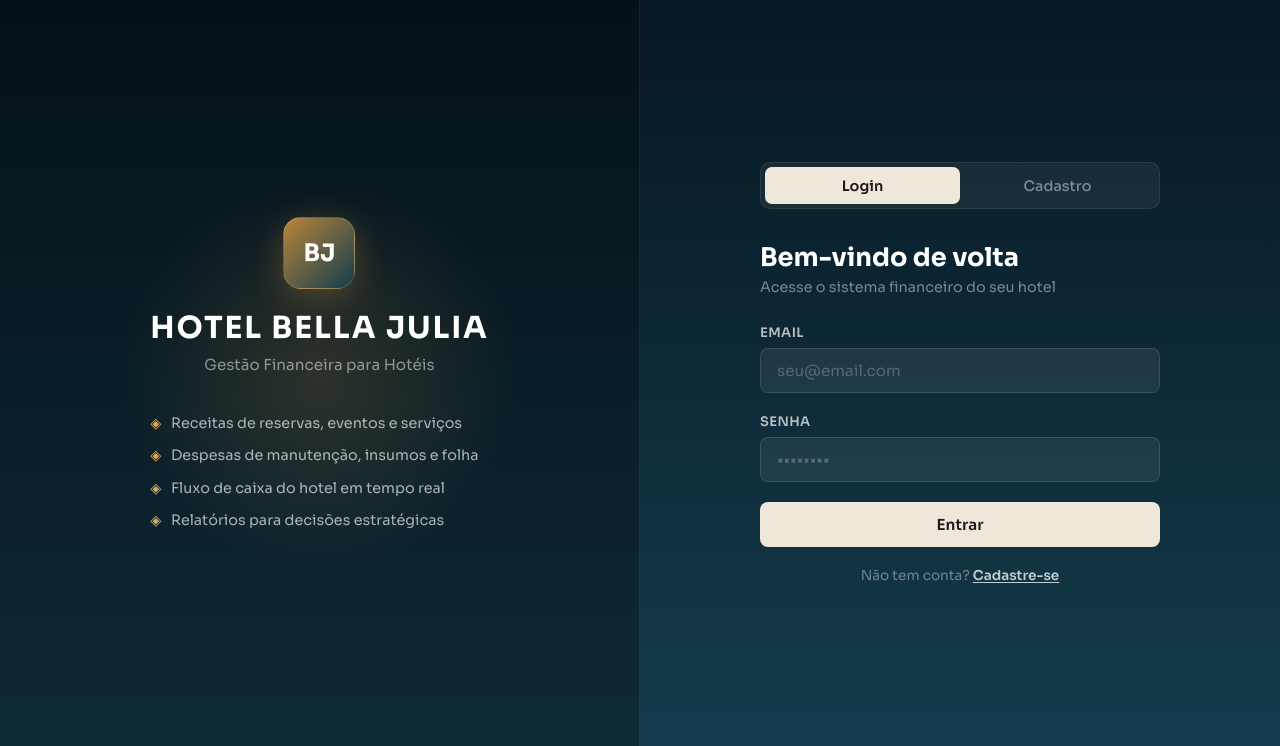
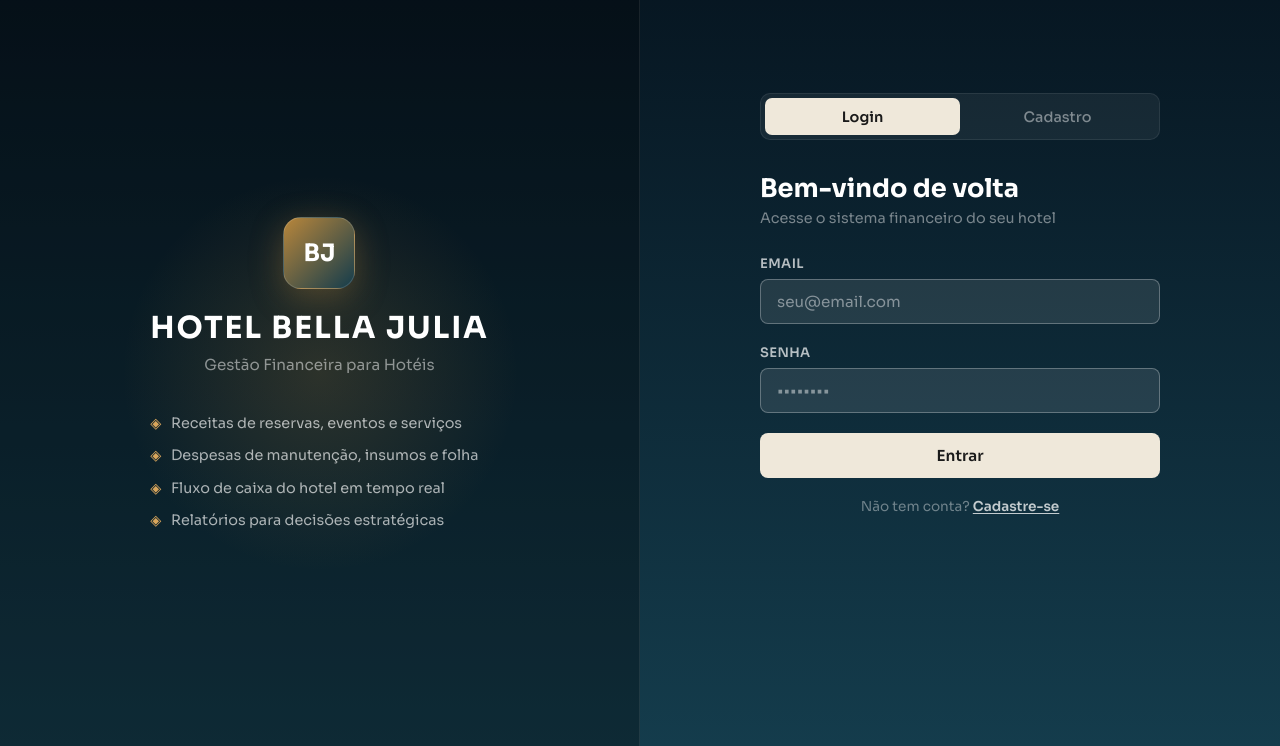
Before and after one commit to nnegherbon/Monify, a web app: page /index.html in a window 1280 px wide. Shown: the part 56-802 px from the top of the page. Run offline with its HTML, style and script files only (its server is not run), Linux system fonts and the light colour scheme; data that the repository does not hold is empty.

Commit message:
Correções de estilo

```diff
--- a/Monify/src/main/java/com/monify/service/TransactionService.java
+++ b/Monify/src/main/java/com/monify/service/TransactionService.java
@@ -211,7 +211,7 @@ public class TransactionService {
                 .installmentTotalAmount(transaction.getInstallmentTotalAmount() != null
                         ? transaction.getInstallmentTotalAmount()
                         : transaction.getAmount())
-                .originName(account != null ? account.getName() : card != null ? card.getName() : "Nao informado")
+                .originName(account != null ? account.getName() : card != null ? card.getName() : "Não informado")
                 .originDescription(originDescription(account, card))
                 .categoryId(transaction.getCategory().getId())
                 .categoryName(transaction.getCategory().getName())
@@ -493,9 +493,9 @@ public class TransactionService {
             return account.getType().getDisplayName() + " - " + account.getName();
         }
         if (card != null) {
-            return "Cartao de credito - " + card.getName() + " final " + card.getLastFour();
+            return "Cartão de crédito - " + card.getName() + " final " + card.getLastFour();
         }
-        return "Origem nao informada";
+        return "Origem não informada";
     }
 
     private List<TransactionDTO> toDTOList(List<Transaction> transactions) {
--- a/Monify/src/main/resources/application.properties
+++ b/Monify/src/main/resources/application.properties
@@ -30,3 +30,9 @@ spring.application.name=MONIFY - Sistema de Organização Financeira
 # Jackson Configuration
 spring.jackson.serialization.write-dates-as-timestamps=false
 spring.jackson.time-zone=America/Sao_Paulo
+
+# Arquivos estaticos (index.html, app.js, styles.css): o navegador sempre
+# revalida com o servidor (resposta 304 quando nada mudou). Sem isso, depois de
+# um deploy o navegador continuava usando o index.html antigo, que aponta para
+# o app.js antigo.
+spring.web.resources.cache.cachecontrol.no-cache=true
--- a/Monify/src/main/resources/static/app.js
+++ b/Monify/src/main/resources/static/app.js
@@ -98,10 +98,21 @@ function updateLimEmptyMsg() {
 }
 
 // ===== AUTH =====
+/** Desabilita o botao de envio e troca o texto enquanto a requisicao roda. */
+function setSubmitting(form, busyLabel) {
+    const button = form && form.querySelector('button[type="submit"]');
+    if (!button) return () => {};
+    const label = button.textContent;
+    button.disabled = true;
+    button.textContent = busyLabel;
+    return () => { button.disabled = false; button.textContent = label; };
+}
+
 async function handleLogin(e) {
     e.preventDefault();
     const email = document.getElementById('login-email').value;
     const password = document.getElementById('login-password').value;
+    const done = setSubmitting(e.target, 'Entrando...');
     try {
         const res = await fetch(`${API_BASE_URL}/users/login`, {
             method:'POST', headers:{'Content-Type':'application/json'},
@@ -116,6 +127,7 @@ async function handleLogin(e) {
             loadDashboard({ skipFetch: true });
         } else alert('Erro: ' + data.error);
     } catch { alert('Não foi possível fazer login. Verifique sua conexão e tente novamente.'); }
+    finally { done(); }
 }
 
 async function handleRegister(e) {
@@ -123,6 +135,7 @@ async function handleRegister(e) {
     const name = document.getElementById('register-name').value;
     const email = document.getElementById('register-email').value;
     const password = document.getElementById('register-password').value;
+    const done = setSubmitting(e.target, 'Criando conta...');
     try {
         const res = await fetch(`${API_BASE_URL}/users/register`, {
             method:'POST', headers:{'Content-Type':'application/json'},
@@ -135,6 +148,7 @@ async function handleRegister(e) {
             document.getElementById('login-email').value = email;
         } else alert('Erro: ' + data.error);
     } catch { alert('Erro ao cadastrar'); }
+    finally { done(); }
 }
 
 function logout(options = {}) {
@@ -627,6 +641,7 @@ async function handleAddAccount(e) {
         });
         if (!res.ok) throw await res.json();
         e.target.reset();
+        alert('Conta adicionada.');
         await fetchAccounts();
         renderAccountsCard();
         renderAccountsModalList();
@@ -671,6 +686,7 @@ async function handleAddCard(e) {
         });
         if (!res.ok) throw await res.json();
         e.target.reset();
+        alert('Cartão adicionado.');
         await fetchCreditCards();
         renderCardsCard();
         renderCardsModalList();
@@ -908,17 +924,19 @@ function renderGastosCard() {
     const groups = {};
     expenses.forEach(t => {
         const k = t.categoryName || 'Outros';
-        if (!groups[k]) groups[k] = { icon: t.categoryIcon || '📦', total: 0 };
+        if (!groups[k]) groups[k] = { icon: t.categoryIcon || '📦', color: t.categoryColor || '', total: 0 };
         groups[k].total += t.amount;
     });
     const sorted = Object.entries(groups).sort((a,b) => b[1].total - a[1].total);
     const total = sorted.reduce((a,[,g]) => a + g.total, 0);
-    const colors = ['#EFB4B4','#B8863B','#C1D8C0','#f59e0b','#D9A65C','#C0392B','#BEBEBE','#1F9E6D'];
+    // Mesma cor da categoria em todas as telas (antes a cor dependia da posicao no ranking).
+    const fallback = ['#EFB4B4','#B8863B','#C1D8C0','#f59e0b','#D9A65C','#C0392B','#BEBEBE','#1F9E6D'];
+    const colors = sorted.map(([, g], i) => g.color || fallback[i % fallback.length]);
 
     listEl.innerHTML = sorted.slice(0,5).map(([name, g], i) => {
         const pct = formatNumber((g.total/total)*100, 1);
         return `<div class="gastos-item">
-            <div class="gastos-item-icon" style="background:${colors[i]||'#888'}">${g.icon}</div>
+            <div class="gastos-item-icon" style="background:${escapeHtml(colors[i] || '#888')}">${g.icon}</div>
             <div class="gastos-item-name">${name}</div>
             <div class="gastos-item-pct">${pct}%</div>
         </div>`;
@@ -1050,8 +1068,8 @@ function openEditTransaction(id) {
     const isInstallment = Number(transaction.installmentCount || 1) > 1;
     document.getElementById('q-card-payment-mode').value = isInstallment ? 'INSTALLMENT' : 'ONE_TIME';
     document.getElementById('q-installment-count').value = isInstallment ? Number(transaction.installmentCount) : 2;
+    setInstallmentEditLock(isInstallment, transaction);
     syncInstallmentControls();
-    setInstallmentEditLock(isInstallment, transaction);
     document.getElementById('modal-title').textContent = 'Editar Lançamento';
     const form = document.getElementById('quick-modal').querySelector('form');
     if (form) form.dataset.mode = 'edit';
@@ -1449,7 +1467,8 @@ function toggleLancSummary() {
     const isHidden = expanded.style.display === 'none' || !expanded.style.display;
     collapsed.style.display = isHidden ? 'none' : 'block';
     expanded.style.display = isHidden ? 'block' : 'none';
-    btn.textContent = isHidden ? '−' : '+';
+    btn.textContent = isHidden ? 'Ocultar resumo ▴' : 'Ver resumo ▾';
+    btn.setAttribute('aria-expanded', String(isHidden));
 }
 
 function clearLancFilters() {
--- a/Monify/src/main/resources/static/index.html
+++ b/Monify/src/main/resources/static/index.html
@@ -3,12 +3,14 @@
 <head>
     <meta charset="UTF-8">
     <meta name="viewport" content="width=device-width, initial-scale=1.0">
+    <!-- O site ja tem tema escuro: impede extensoes como o Dark Reader de inverter as cores -->
+    <meta name="darkreader-lock">
     <title>Hotel Bella Julia - Gestão Financeira</title>
     <link rel="preconnect" href="https://fonts.googleapis.com">
     <link rel="preconnect" href="https://fonts.gstatic.com" crossorigin>
     <link href="https://fonts.googleapis.com/css2?family=Sora:wght@300;400;500;600;700&display=swap" rel="stylesheet">
     <script src="https://cdn.jsdelivr.net/npm/chart.js"></script>
-    <link rel="stylesheet" href="styles.css?v=20261120-1">
+    <link rel="stylesheet" href="styles.css?v=20261120-3">
 </head>
 <body>
 
@@ -121,7 +123,7 @@
                     <span class="stat-label">Despesas do hotel no mês atual</span>
                     <span class="stat-value expense" id="hero-expense">R$ 0,00</span>
                 </div>
-                <div class="hero-chart-icon">📊</div>
+                <button class="hero-chart-icon" type="button" onclick="showSection('relatorios',{target:document.querySelectorAll('.nav-btn')[2]})" title="Ver relatórios" aria-label="Ver relatórios">📊</button>
             </div>
             <div class="hero-quick">
                 <span class="quick-label">Acesso rápido</span>
@@ -309,7 +311,7 @@
                     <div class="lanc-footer-row"><span>previsto</span><span>0,00</span></div>
                 </div>
                 <div class="lanc-footer-btns">
-                    <button class="toggle-summary-btn" onclick="toggleLancSummary()" id="summary-toggle-btn">+</button>
+                    <button class="toggle-summary-btn" onclick="toggleLancSummary()" id="summary-toggle-btn" aria-expanded="false">Ver resumo ▾</button>
                 </div>
             </div>
         </div>
@@ -568,7 +570,7 @@
     <div class="modal-box report-filter-modal">
         <div class="modal-header">
             <h3>Filtrar relatórios</h3>
-            <button class="modal-close" onclick="closeReportFiltersModal()" type="button">x</button>
+            <button class="modal-close" onclick="closeReportFiltersModal()" type="button" aria-label="Fechar">✕</button>
         </div>
         <div class="report-filter-section">
             <span class="report-filter-title">Tipos</span>
@@ -595,7 +597,7 @@
     <div class="modal-box">
         <div class="modal-header">
             <h3>Gerenciar Contas do Hotel</h3>
-            <button class="modal-close" onclick="closeAccountsModal()">x</button>
+            <button class="modal-close" onclick="closeAccountsModal()" type="button" aria-label="Fechar">✕</button>
         </div>
         <form onsubmit="handleAddAccount(event)">
             <div class="form-group">
@@ -628,7 +630,7 @@
     <div class="modal-box">
         <div class="modal-header">
             <h3>Adicionar Cartão Corporativo</h3>
-            <button class="modal-close" onclick="closeCardsModal()">x</button>
+            <button class="modal-close" onclick="closeCardsModal()" type="button" aria-label="Fechar">✕</button>
         </div>
         <form onsubmit="handleAddCard(event)">
             <div class="form-group">
@@ -665,7 +667,7 @@
     <div class="modal-box">
         <div class="modal-header">
             <h3>Configurações</h3>
-            <button class="modal-close" onclick="closeProfileModal()">x</button>
+            <button class="modal-close" onclick="closeProfileModal()" type="button" aria-label="Fechar">✕</button>
         </div>
         <form onsubmit="handleProfileUpdate(event)">
             <div class="form-group">
@@ -688,7 +690,7 @@
     </div>
 </div>
 
-<script src="ui-shim.js?v=20261120-1"></script>
-<script src="app.js?v=20261120-1"></script>
+<script src="ui-shim.js?v=20261120-3"></script>
+<script src="app.js?v=20261120-3"></script>
 </body>
 </html>
--- a/Monify/src/main/resources/static/styles.css
+++ b/Monify/src/main/resources/static/styles.css
@@ -133,7 +133,8 @@ body {
 .brand-features li { color:rgba(255,255,255,0.65); font-size:0.9rem; display:flex; align-items:center; gap:0.6rem; }
 .feat-icon { color:var(--accent-2); }
 .auth-right { display:flex; align-items:center; justify-content:center; padding:3rem; }
-.auth-box { width:100%; max-width:400px; animation:fadeUp 0.7s 0.1s ease both; }
+/* min-height igual ao formulario de cadastro: as abas nao "pulam" ao trocar de Login para Cadastro */
+.auth-box { width:100%; max-width:400px; min-height:560px; animation:fadeUp 0.7s 0.1s ease both; }
 .auth-tabs {
     display:flex; background:rgba(255,255,255,0.06); border-radius:10px;
     padding:4px; border:1px solid var(--border-subtle); margin-bottom:2rem;
@@ -165,12 +166,12 @@ body {
 .form-group input,
 .form-group select {
     width:100%; padding:0.75rem 1rem;
-    background:rgba(255,255,255,0.07);
-    border:1px solid rgba(255,255,255,0.12);
+    background:rgba(255,255,255,0.1);
+    border:1px solid rgba(255,255,255,0.28);
     border-radius:8px; color:var(--text-light);
     font-family:var(--font); font-size:0.95rem; transition:all 0.2s; outline:none;
 }
-.form-group input::placeholder { color:rgba(255,255,255,0.25); }
+.form-group input::placeholder { color:rgba(255,255,255,0.45); }
 .form-group input:focus,
 .form-group select:focus { border-color:var(--accent-2); background:rgba(255,255,255,0.1); box-shadow:0 0 0 3px rgba(184,134,59,0.2); }
 .form-group select option { background:#12003a; color:var(--text-light); }
@@ -388,6 +389,8 @@ body {
     max-height: 0 !important;
     opacity: 0;
 }
+/* card recolhido nao deixa espaco vazio embaixo do titulo */
+.dash-card:has(.dash-card-body.collapsed) .dash-card-header { margin-bottom: 0; }
 
 .dash-amount-row { display:flex; align-items:center; gap:0.4rem; margin-bottom:0.6rem; }
 .dash-amount { font-size:1rem; font-weight:700; color:#1a1a1a; transition: filter 0.2s; }
@@ -1109,3 +1112,28 @@ body {
     margin:-0.5rem 0 1rem; padding:0.6rem 0.75rem; border-radius:8px;
     background:rgba(184,134,59,0.12); color:#5c4520; font-size:0.8rem; line-height:1.4;
 }
+
+/* Icone de relatorios do topo da home agora e um botao */
+button.hero-chart-icon { background:none; border:none; cursor:pointer; padding:0.25rem; border-radius:6px; transition:opacity 0.2s; }
+button.hero-chart-icon:hover, button.hero-chart-icon:focus-visible { opacity:0.9; outline:2px solid rgba(255,255,255,0.3); outline-offset:2px; }
+
+/* Botao "Ver resumo" do rodape de lancamentos */
+#summary-toggle-btn { width:auto; height:auto; border-radius:999px; padding:0.35rem 0.8rem; font-size:0.75rem; font-weight:600; white-space:nowrap; }
+
+/* Excluir conta/cartao: alvo maior e cor de perigo so no hover, para evitar clique acidental */
+.mini-action.danger, .mini-action.card-delete { min-width:28px; min-height:28px; opacity:0.55; transition:opacity 0.2s, background 0.2s; }
+.mini-action.danger:hover, .mini-action.card-delete:hover,
+.mini-action.danger:focus-visible, .mini-action.card-delete:focus-visible { opacity:1; }
+
+/* Foco visivel nos botoes so de icone */
+.card-chevron:focus-visible, .eye-btn:focus-visible, .modal-close:focus-visible, .icon-btn:focus-visible {
+    outline:2px solid var(--accent-2); outline-offset:2px;
+}
+
+@media (prefers-reduced-motion: reduce) {
+    *, *::before, *::after { animation-duration:0.01ms !important; animation-iteration-count:1 !important; transition-duration:0.01ms !important; scroll-behavior:auto !important; }
+}
+
+@media (max-width:900px) {
+    .auth-box { min-height:0; }
+}
```
